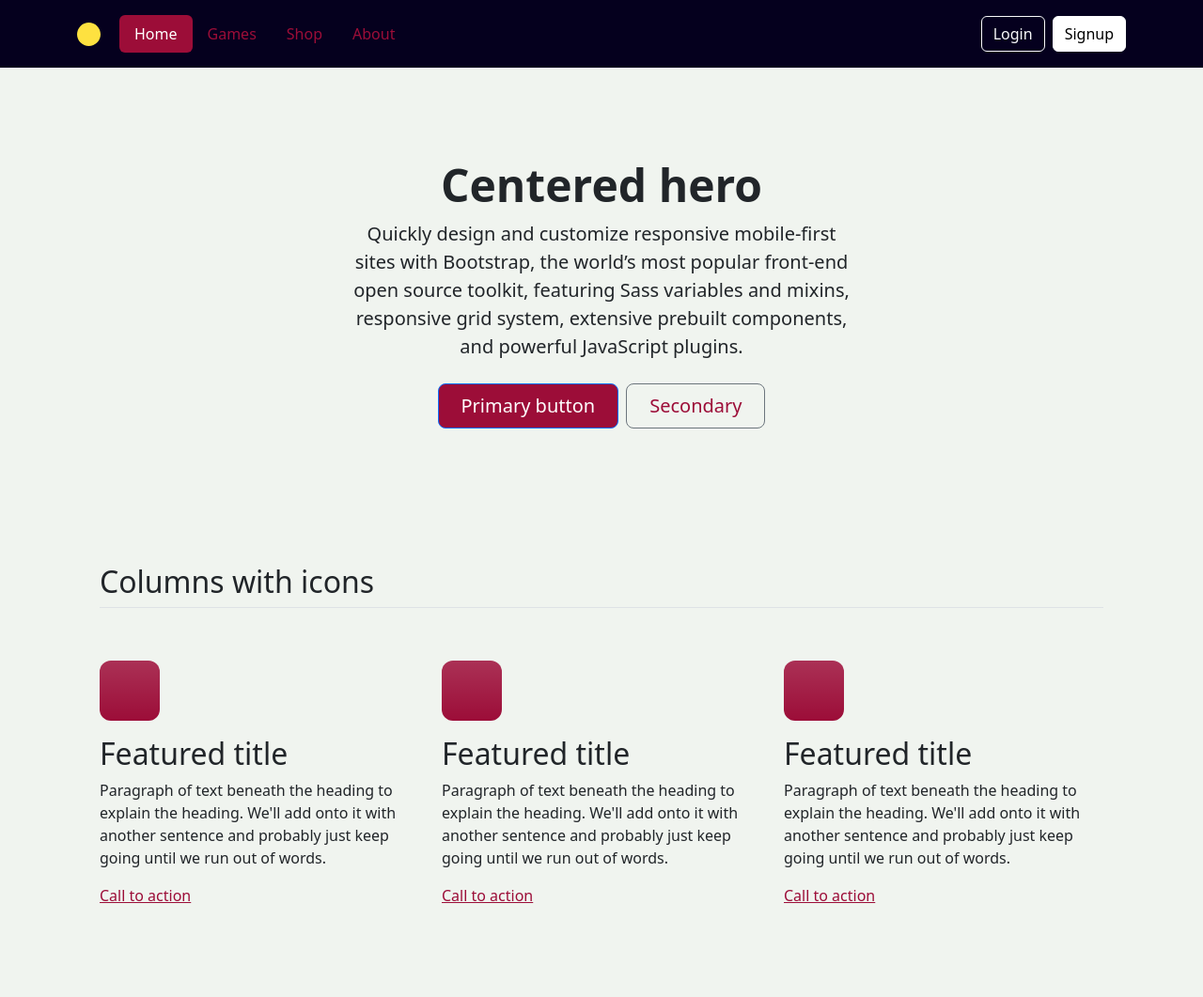
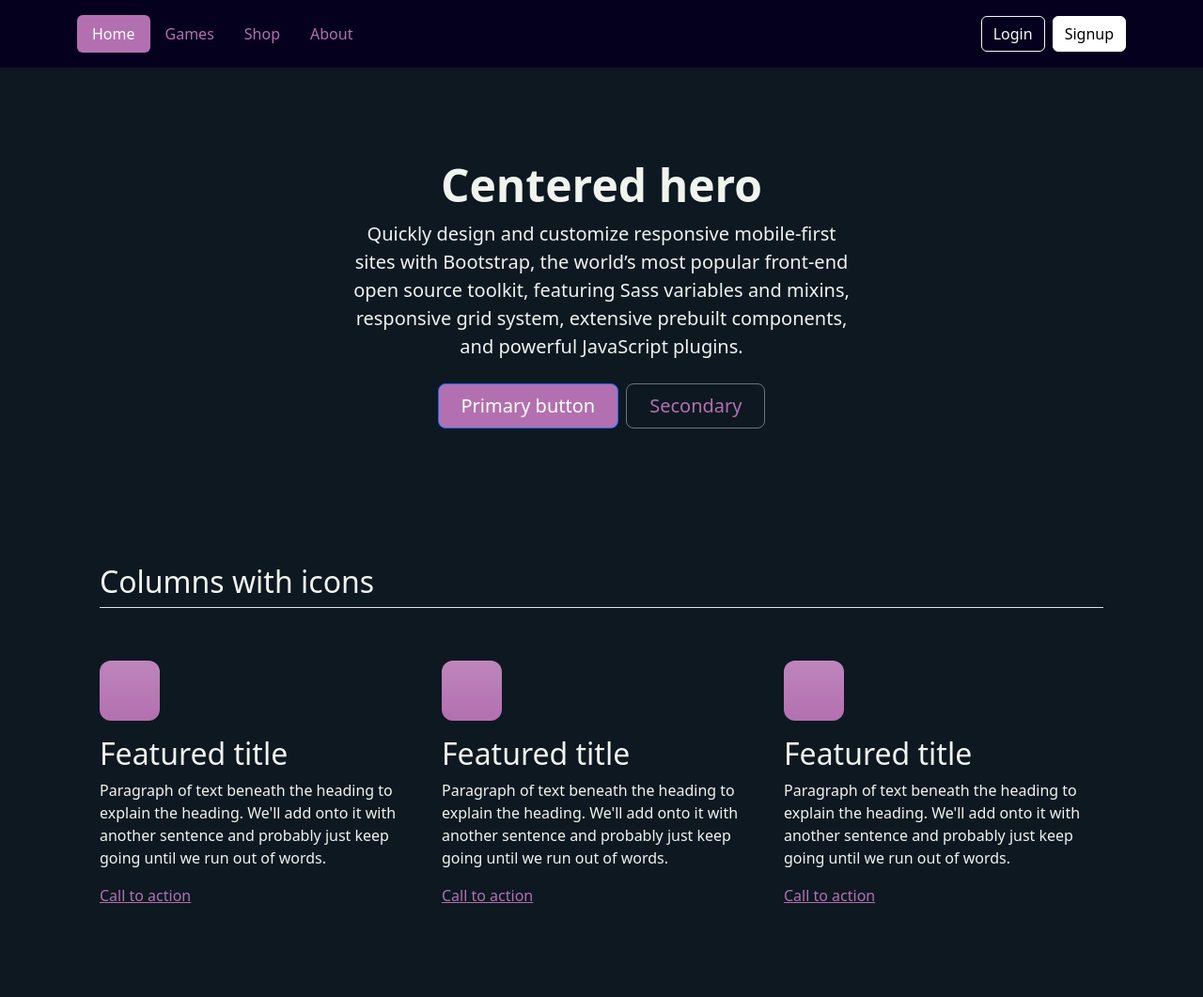
Before and after one commit to AlbertDaYoungYT/ServerTest, a Flask app: page / in a window 1280 px wide. Shown: the whole page at 94% size. Run offline with Flask 2, Linux system fonts and the light colour scheme; some libraries are stand-ins or nearby versions.

Commit message:
Perminent darkmode

```diff
--- a/main.py
+++ b/main.py
@@ -102,4 +102,4 @@ def ProfileURL(uid):
     return redirect(url_for("HomePage"))
 
 if __name__ == '__main__':
-    app.run(host="192.168.111.240", debug=True)
+    app.run(debug=True)
--- a/templates/index.html
+++ b/templates/index.html
@@ -74,27 +74,28 @@
     }
 
     .bodys {
-      background-color: {{color2}};
+      background-color: {{color1}};
+      color: {{color2}};
     }
 
     .nav-pills .nav-link.active {
-      background-color: {{color3}};
+      background-color: {{color5}};
     }
 
     .navin {
-      color: {{color3}};
+      color: {{color5}};
     }
 
     .btn-primary {
-      background-color: {{color3}};
+      background-color: {{color5}};
     }
 
     .fillbtn {
-    	background-color: {{color3}};
+    	background-color: {{color5}};
     }
 
     .normbtn {
-      color: {{color3}};
+      color: {{color5}};
     }
   </style>
 
@@ -108,13 +109,6 @@
     <div class="d-flex flex-wrap align-items-center justify-content-center justify-content-lg-start">
       <a class="d-flex align-items-center mb-2 mb-lg-0 text-white text-decoration-none">
         <section>
-          <svg id="dark_mode" width="25" height="25" viewBox="0 0 55 55" xmlns="http://www.w3.org/2000/svg"
-            style="margin: 0px 20px 0px 0px;">
-            <path class="moon"
-              d="M 27.5 0 C 34.791 0 41.79 2.899 46.945 8.055 C 52.101 13.21 55 20.209 55 27.5 C 55 34.791 52.101 41.79 46.945 46.945 C 41.79 52.101 34.791 55 27.5 55 C 20.209 55 13.21 52.101 8.055 46.945 C 2.899 41.79 0 34.791 0 27.5 C 0 20.209 2.899 13.21 8.055 8.055 C 13.21 2.899 20.209 0 27.5 0 Z"
-              fill="#fee140" />
-
-          </svg>
 
         </section>
       </a>
@@ -243,56 +237,6 @@
   <script src="static/js/bootstrap.bundle.min.js"
     integrity="sha384-kenU1KFdBIe4zVF0s0G1M5b4hcpxyD9F7jL+jjXkk+Q2h455rYXK/7HAuoJl+0I4"
     crossorigin="anonymous"></script>
-  <script>
-    const moonPath = "M 27.5 0 C 34.791 0 41.79 2.899 46.945 8.055 C 52.101 13.21 55 20.209 55 27.5 C 55 34.791 52.101 41.79 46.945 46.945 C 41.79 52.101 34.791 55 27.5 55 C 20.209 55 13.21 52.101 8.055 46.945 C 2.899 41.79 0 34.791 0 27.5 C 0 20.209 2.899 13.21 8.055 8.055 C 13.21 2.899 20.209 0 27.5 0 Z";
-    const sunPath = "M 27.5 0 C 34.791 0 41.79 2.899 46.945 8.055 C 33.991 9.89 26.93 20.209 26.93 27.5 C 26.93 34.791 33.689 45.261 46.945 46.945 C 41.79 52.101 34.791 55 27.5 55 C 20.209 55 13.21 52.101 8.055 46.945 C 2.899 41.79 0 34.791 0 27.5 C 0 20.209 2.899 13.21 8.055 8.055 C 13.21 2.899 20.209 0 27.5 0 Z";
-    const darkMode = document.querySelector("#dark_mode");
-
-    let toggle = false;
-    darkMode.addEventListener("click", () => {
-      const timeline = anime.timeline({
-        duration: 750,
-        easing: "easeOutExpo"
-      });
-      timeline
-        .add({
-          targets: ".moon",
-          d: [{ value: toggle ? moonPath : sunPath }]
-        })
-        .add({
-          targets: '#dark_mode',
-          rotate: toggle ? 0 : 320
-        }, "-=350")
-        .add({
-          targets: "body",
-          backgroundColor: toggle ? '{{color2}}' : '{{color1}}',
-          color: toggle ? '{{color1}}' : '{{color2}}'
-        }, "-=700")
-        .add({
-          targets: ".fillbtn",
-          backgroundColor: toggle ? '{{color3}}' : '{{color5}}'
-        }, "-=850")
-        .add({
-          targets: ".normbtn",
-          color: toggle ? '{{color3}}' : '{{color5}}'
-        }, "-=900")
-        .add({
-          targets: ".nav-link.active",
-          backgroundColor: toggle ? '{{color3}}' : '{{color5}}'
-        }, "-=950")
-        .add({
-          targets: ".navin",
-          color: toggle ? '{{color3}}' : '{{color5}}'
-        }, "-=1000");
-
-      if (!toggle) {
-        toggle = true;
-      } else {
-        toggle = false;
-      }
-
-    });
-  </script>
 </body>
 
 </html>
--- a/templates/profile.html
+++ /dev/null
@@ -1 +0,0 @@
-wow
```
